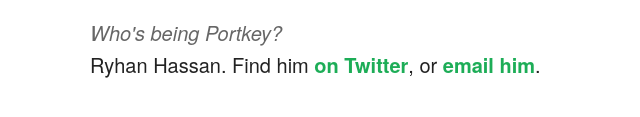
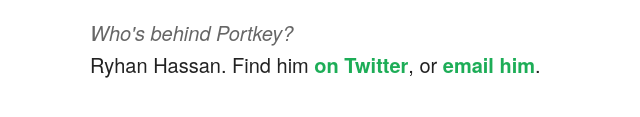
Before and after one commit to ryhan/portkey, a website: page html/index.html in a window 1280 px wide. Shown: the part 1027-1144 px from the top of the page, 300-940 px from the left. Drawn offline with Linux system fonts and the light colour scheme; files that its build step writes are made by us from their sources; files whose address does not match are found by name.

Commit message:
Copy fix

```diff
--- a/html/index.html
+++ b/html/index.html
@@ -40,7 +40,7 @@
 			Portkey won't host images, and removes javascript.<br/>
 			Externally hosted images will work just fine.</p>
 
-		<p> <em>Who's being Portkey?</em><br/>
+		<p> <em>Who's behind Portkey?</em><br/>
 			Ryhan Hassan. Find him
 			<a href="http://twitter.com/ryhanhassan">on Twitter</a>, or
 			<a href="mailto: ryhanh@me.com">email him</a>.</p>
```
